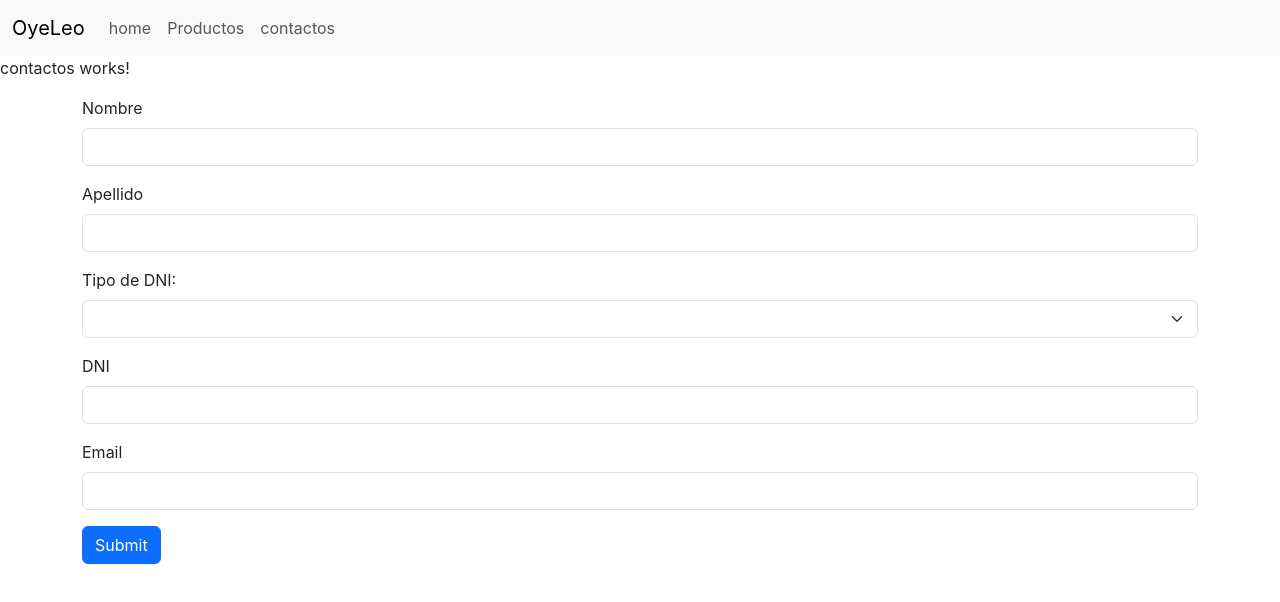
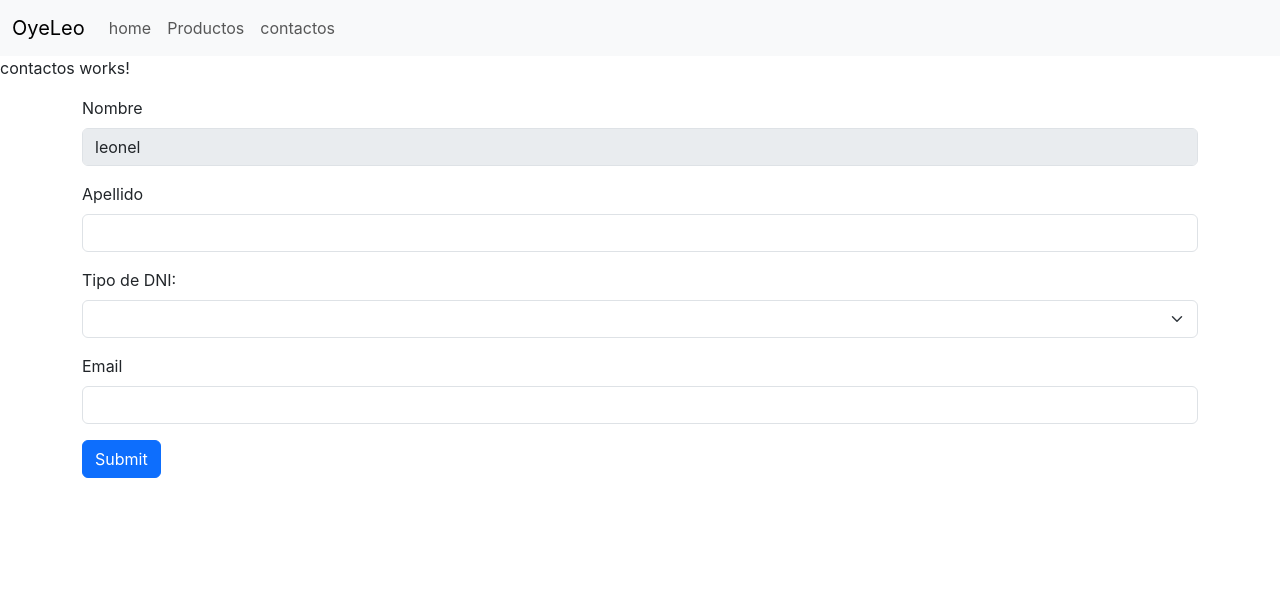
Before and after one commit to leonelBusta/Angular-PrimerosPasos, an Angular app: page /contactos in a window 1280 px wide. Shown: the top 602 px of the page. Built offline with nearby package versions, Linux system fonts and the light colour scheme.

Commit message:
ciclos de vida

```diff
--- a/src/app/contactos/contactos.component.html
+++ b/src/app/contactos/contactos.component.html
@@ -25,12 +25,8 @@
       </select>
     </div>
 
-    <div class="mb-3">
-        <label for="dni" class="form-label">{{tipoDni}}</label>
-        <input [ngClass]="{'is-invalid': hasErrors('dni', 'required') || hasErrors('dni', 'minlength')}"
-         type="text" class="form-control" id="name" formControlName="dni">
-        <div class="text-danger" *ngIf="hasErrors('dni', 'required')"> {{tipoDni}} requerido. </div>
-        <div class="text-danger" *ngIf="hasErrors('dni', 'minlength')"> {{tipoDni}} requeriere 3 caracteres. </div>
+    <div class="mb-3" *ngIf="mostrarDNI">
+      <dni-input [tipoDni]="tipoDni"/>
     </div>
     <div class="mb-3">
         <label for="email" class="form-label">Email</label>
--- a/src/app/contactos/contactos.component.ts
+++ b/src/app/contactos/contactos.component.ts
@@ -8,21 +8,24 @@
 
 } from '@angular/forms';
 import { CommonModule } from '@angular/common';
+import { DniComponent } from "./dni/dni.component";
 
 @Component({
     selector: 'app-contactos',
     standalone: true,
+    templateUrl: './contactos.component.html',
+    styleUrl: './contactos.component.css',
     imports: [
         FormsModule, // Forms de tipo plantilla
         ReactiveFormsModule, // formario de tipo reactivo
         CommonModule,
-  ],
-  templateUrl: './contactos.component.html',
-  styleUrl: './contactos.component.css',
+        DniComponent
+    ]
 })
 export class ContactosComponent implements OnInit {
   formularioContacto: FormGroup;
   tipoDni: string= 'DNI';
+  mostrarDNI?: boolean;
   /*usuarioActivo: any = {
     nombre: 'Leonel',
     apellido: 'Bustamante',
@@ -33,14 +36,16 @@
     this.formularioContacto = this.form.group({
       nombre: ['', [Validators.required, Validators.minLength(3)]],
       apellido: ['', [Validators.required, Validators.minLength(3)]],
-      tipoDni: ['', ],
-      dni: ['', ],
+      tipoDni: [''],
       email: ['', [Validators.required, Validators.email]],
     });
   }
   ngOnInit(): void {
+    this.formularioContacto.get('nombre')?.setValue('leonel')
+    this.formularioContacto.get('nombre')?.disable()
     this.formularioContacto.get('tipoDni')?.valueChanges.subscribe(value =>{
       this.tipoDni = value;
+      this.mostrarDNI = value != '';
     });
       /* this.formularioContacto.get('nombre')?.setValue(this.usuarioActivo)
       this.formularioContacto.patchValue({
@@ -53,6 +58,9 @@
       this.formularioContacto.get('dni')?.disable()
 */
   }
+  ngOnDestroy(): void {
+    console.log('Se destruyo el component')
+  }
   hasErrors(controlName: string, errorType: string) {
     return (
       this.formularioContacto.get(controlName)?.hasError(errorType) &&
--- /dev/null
+++ b/src/app/contactos/dni/dni.component.html
@@ -0,0 +1,10 @@
+<form [formGroup]="formularioDocumento">
+
+    <label for="dni" class="form-label">{{variableNueva}} </label>
+
+    <input placeholder="requerido" [ngClass]="{'is-invalid': hasErrors('dni', 'required') || hasErrors('dni', 'minlength')}"
+    type="text" class="form-control" id="name" formControlName="dni">
+    <div class="text-danger" *ngIf="hasErrors('dni', 'required')"> {{variableNueva}} requerido. </div>
+    <div class="text-danger" *ngIf="hasErrors('dni', 'minlength')"> {{variableNueva}} requeriere 3 caracteres. </div>
+
+</form>
--- /dev/null
+++ b/src/app/contactos/dni/dni.component.ts
@@ -0,0 +1,46 @@
+import { Component, Input, OnChanges, SimpleChanges } from '@angular/core';
+import { FormBuilder, FormGroup, Validators, FormsModule,
+  ReactiveFormsModule, } from '@angular/forms';
+import { CommonModule } from '@angular/common';
+
+@Component({
+  selector: 'dni-input',
+  standalone: true,
+  imports: [
+    DniComponent,
+    FormsModule,
+    ReactiveFormsModule,
+    CommonModule
+],
+  templateUrl: './dni.component.html',
+  styleUrl: './dni.component.css'
+})
+export class DniComponent implements OnChanges{
+
+
+  @Input() tipoDni: string= 'DNI';
+  formularioDocumento: FormGroup;
+  variableNueva: string = 'DNI';
+  /*usuarioActivo: any = {
+    nombre: 'Leonel',
+    apellido: 'Bustamante',
+    dni: '12345678',
+  }
+*/
+  constructor(private form: FormBuilder) {
+    this.formularioDocumento = this.form.group({
+      dni: ['']
+    });
+  }
+
+  ngOnChanges(changes: SimpleChanges): void {
+      console.log(changes)
+      this.variableNueva = changes?.['tipoDni'].currentValue;
+  }
+  hasErrors(controlName: string, errorType: string) {
+    return (
+      this.formularioDocumento.get(controlName)?.hasError(errorType) &&
+      this.formularioDocumento.get(controlName)?.touched
+    );
+  }
+}
```
Also changed, not shown: src/app/contactos/dni/dni.component.css (added), 1 other file (tests, documents, lock files or other folders). Lines whose indentation alone changed are shown as unchanged.
